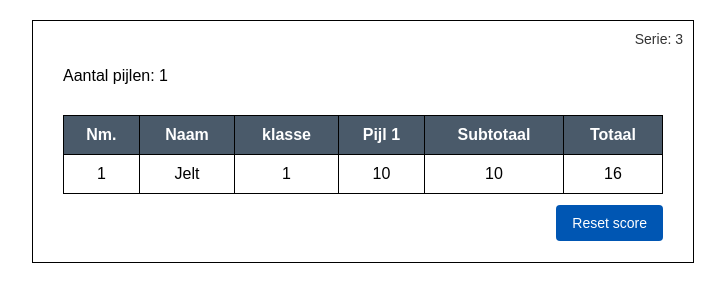
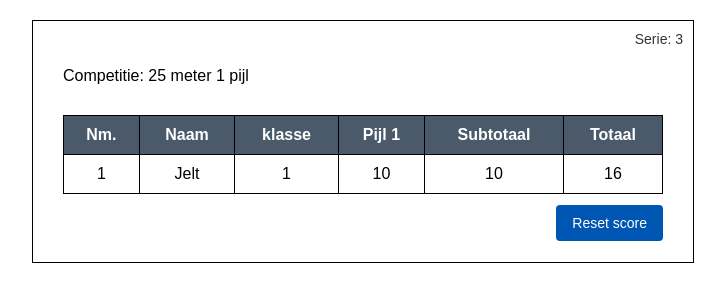
Before and after one commit to rt55u-rgb/ScorebordLunionBoxtel, a Flask app: page /scoreboard in a window 1280 px wide. Shown: the part 70-372 px from the top of the page, without its empty margins (277-1002 px from the left). Run offline with Flask 3, Linux system fonts and the light colour scheme; the visitor is signed in with stand-in values (Sample User, id 1).

Commit message:
Update scoreboard.html

```diff
--- a/templates/scoreboard.html
+++ b/templates/scoreboard.html
@@ -94,7 +94,12 @@
   </header>
 
   <main>
-    <p>Aantal pijlen: {{ aantal_pijlen }}</p>
+    {% if aantal_pijlen == 1 %}
+    <p>Competitie: 25 meter 1 pijl</p>
+    {%else%}
+    <p>Competitie: Indoor</p>
+    {%endif%}
+
     {% if data|length > 0 %}
     <div class="top-right-text">Serie: {{ data[0].serie }}</div>
     {% else %}
```
